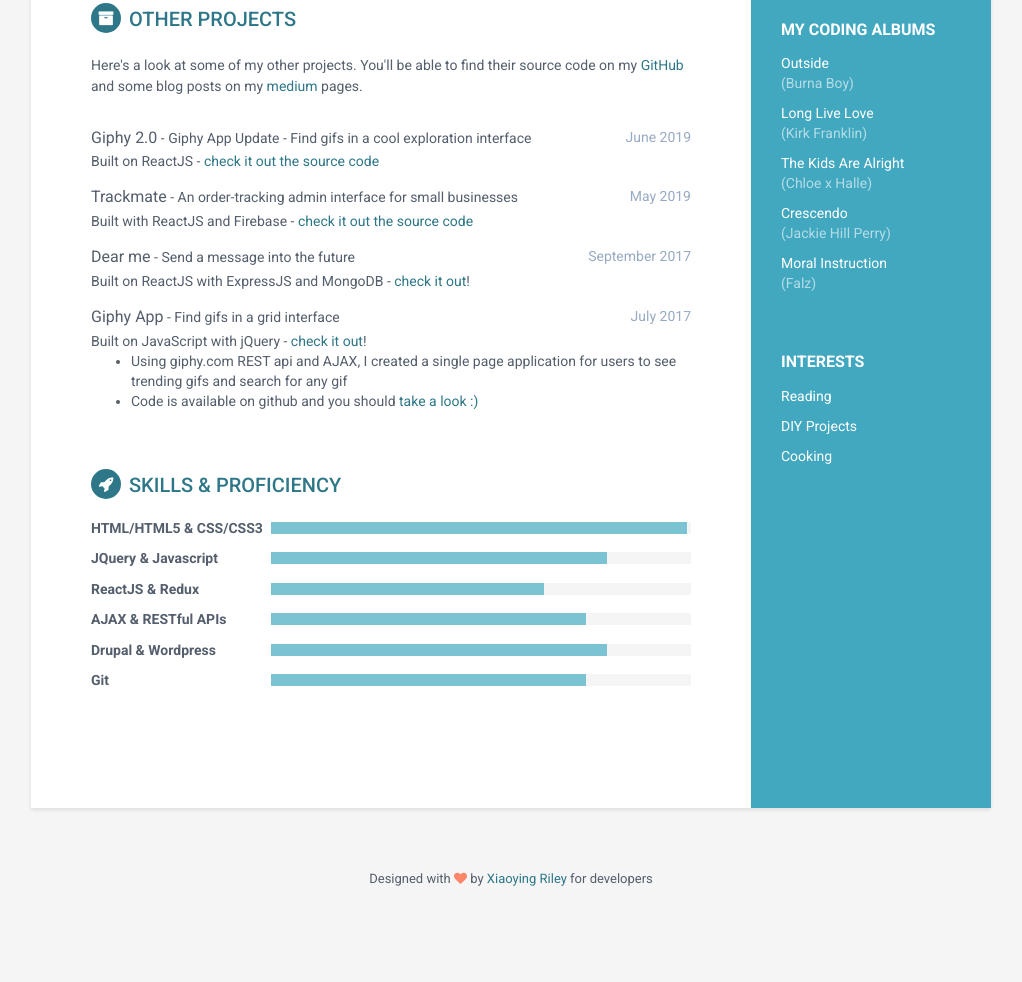
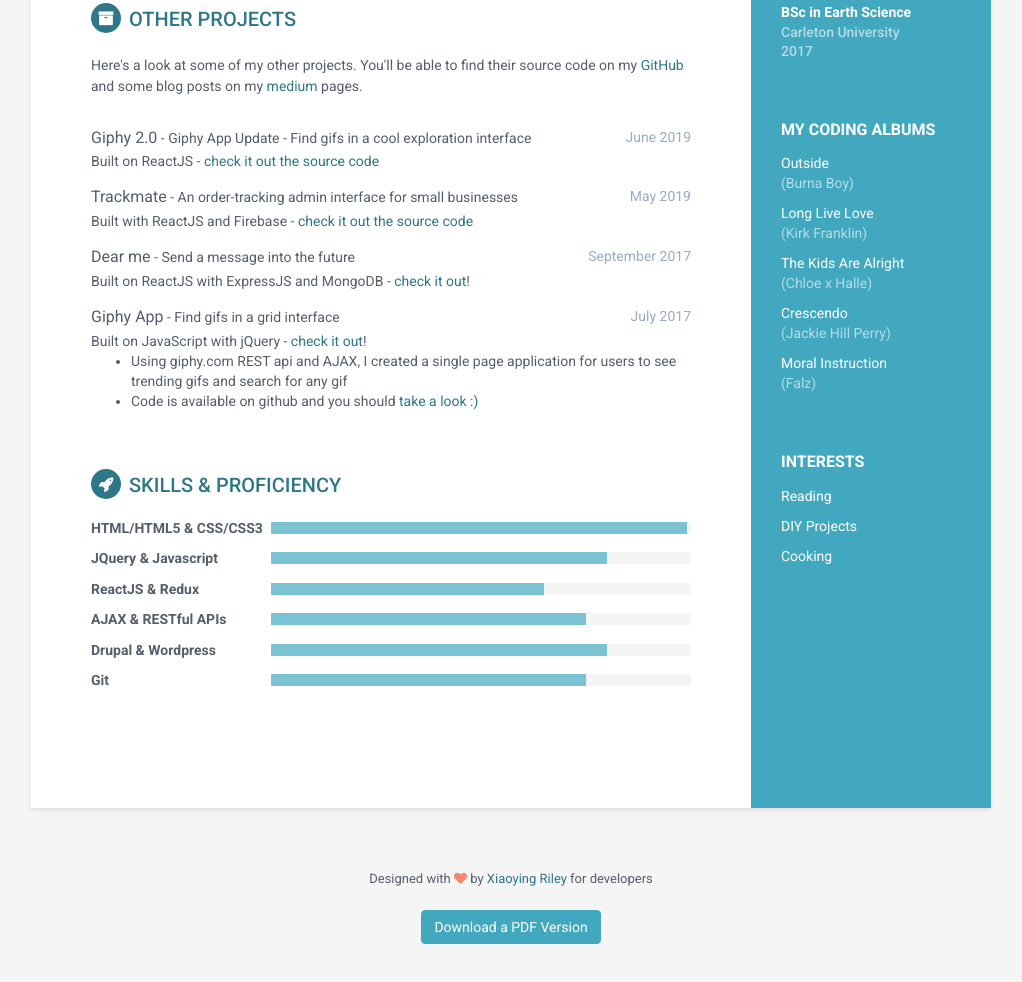
Before and after one commit to deinyefa/resume, a plain HTML site: page index.html in a window 1280 px wide. Shown: the part 692-1674 px from the top of the page, without its empty margins (129-1151 px from the left). Before the commit the page ends 1642 px from the top, so only its background shows below. Drawn offline with Linux system fonts and the light colour scheme.

Commit message:
added pdf version of resume

```diff
--- a/assets/css/styles.css
+++ b/assets/css/styles.css
@@ -9,7 +9,7 @@
 /* styles.css */
 /* ======= Base ======= */
 body {
-	font-family: 'Roboto', sans-serif;
+	font-family: "Roboto", sans-serif;
 	color: #545e6c;
 	background: #f5f5f5;
 	font-size: 14px;
@@ -259,6 +259,17 @@
 .footer .fa-heart {
 	color: #fb866a;
 }
+.pdffile {
+	background-color: #42a8c0;
+	border-color: #42a8c0;
+	color: white;
+}
+.pdffile:hover,
+.pdffile:focus {
+	background-color: #33879a;
+	border-color: #33879a;
+	color: white;
+}
 /* Extra small devices (phones, less than 768px) */
 @media (max-width: 767px) {
 	.sidebar-wrapper {
--- a/index.html
+++ b/index.html
@@ -480,7 +480,10 @@
 						>Xiaoying Riley</a
 					>
 					for developers</small
-				>
+        >
+        <p style="margin-top: 2rem">
+          <a href="./assets/my_resume.pdf" target="_blank" rel="noopener noreferrer" class="btn pdffile">Download a PDF Version</a>
+        </p>
 			</div>
 			<!--//container-->
 		</footer>
```
Also changed, not shown: assets/images/profile.png, 1 other file.
